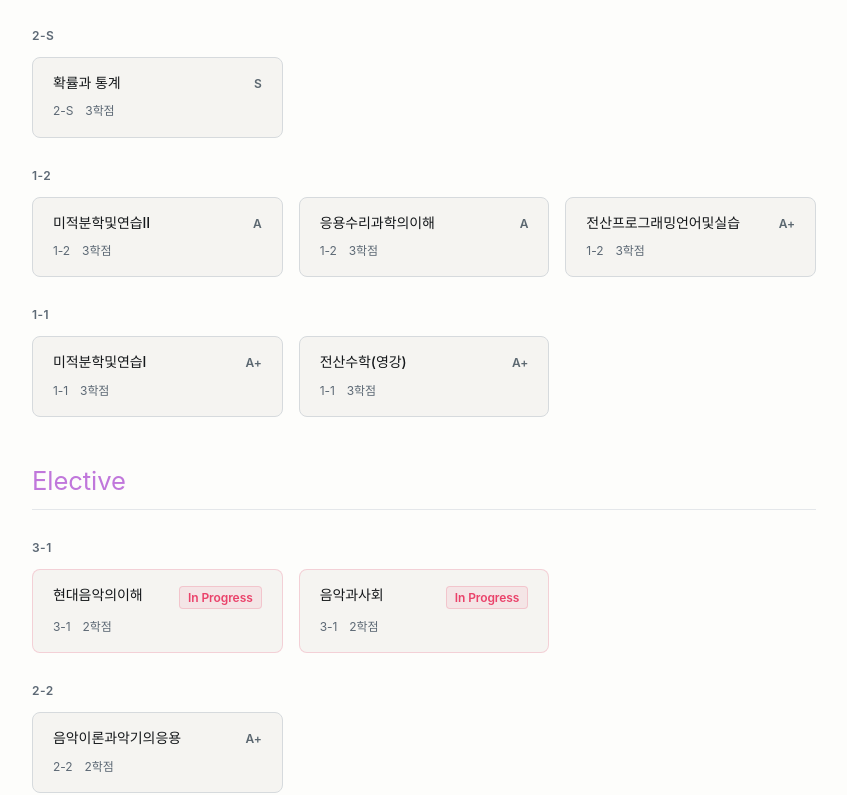
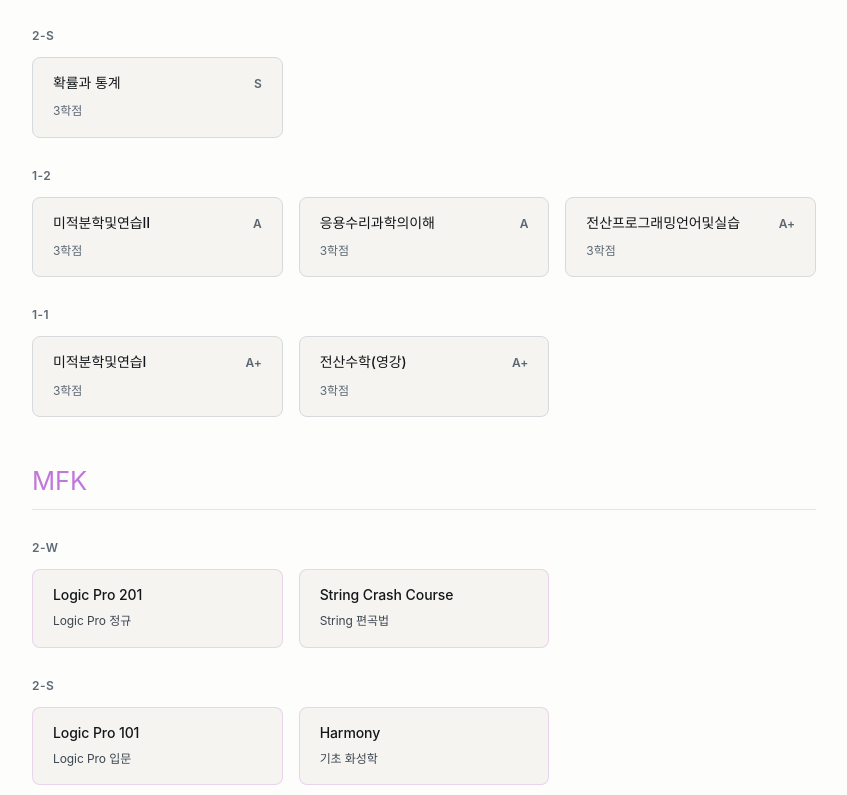
Before and after one commit to sonluos/woochive, a React (Vite) app: page /foundations in a window 1280 px wide. Shown: the part 1129-1924 px from the top of the page, without its empty margins (216-1063 px from the left). Built offline with nearby package versions, Linux system fonts and the light colour scheme; a web font is replaced by a local one.

Commit message:
feat: MFK section between Major and Elective, remove semester from cards

```diff
--- a/src/data/foundations.ts
+++ b/src/data/foundations.ts
@@ -6,8 +6,16 @@ export interface CourseEntry {
   inProgress?: boolean;
 }
 
+export interface MFKEntry {
+  semester: string;
+  title: string;
+  description: string;
+  inProgress?: boolean;
+}
+
 export interface FoundationsCoursesData {
   major: CourseEntry[];
+  mfk: MFKEntry[];
   elective: CourseEntry[];
 }
 
@@ -40,6 +48,14 @@ export const foundationsData: FoundationsCoursesData = {
     { semester: '1-1', name: '미적분학및연습Ⅰ', credits: 3, grade: 'A+' },
     { semester: '1-1', name: '전산수학(영강)', credits: 3, grade: 'A+' },
   ],
+  mfk: [
+    // 2-W
+    { semester: '2-W', title: 'Logic Pro 201', description: 'Logic Pro 정규' },
+    { semester: '2-W', title: 'String Crash Course', description: 'String 편곡법' },
+    // 2-S
+    { semester: '2-S', title: 'Logic Pro 101', description: 'Logic Pro 입문' },
+    { semester: '2-S', title: 'Harmony', description: '기초 화성학' },
+  ],
   elective: [
     // 3-1
     { semester: '3-1', name: '현대음악의이해', credits: 2, inProgress: true },
--- a/src/pages/Foundations.css
+++ b/src/pages/Foundations.css
@@ -61,6 +61,10 @@
 
 .foundations__section-heading--major {
   color: #5B6770;
+}
+
+.foundations__section-heading--mfk {
+  color: #C077DB;
 }
 
 .foundations__section-heading--elective {
@@ -155,9 +159,23 @@
   color: var(--ink-muted);
 }
 
+.course-card__desc {
+  font-size: var(--text-xs);
+  color: var(--ink-soft);
+}
+
 .course-card__credits {
   font-size: var(--text-xs);
   color: var(--ink-muted);
+}
+
+.course-card--mfk {
+  border-color: rgba(192, 119, 219, 0.25);
+}
+
+.course-card--mfk:hover {
+  border-color: #C077DB;
+  box-shadow: 0 2px 8px rgba(192, 119, 219, 0.12);
 }
 
 /* Responsive */
--- a/src/pages/Foundations.tsx
+++ b/src/pages/Foundations.tsx
@@ -1,5 +1,5 @@
 import { useMemo } from 'react';
-import { foundationsData, CourseEntry } from '../data/foundations';
+import { foundationsData, CourseEntry, MFKEntry } from '../data/foundations';
 import './Foundations.css';
 
 // Major = gray (#5B6770), Elective = purple (#C077DB) — interpolate by ratio
@@ -22,8 +22,20 @@ function CourseCard({ course }: { course: CourseEntry }) {
         )}
       </div>
       <div className="course-card__meta">
-        <span className="course-card__semester">{course.semester}</span>
         <span className="course-card__credits">{course.credits}학점</span>
+      </div>
+    </div>
+  );
+}
+
+function MFKCard({ entry }: { entry: MFKEntry }) {
+  return (
+    <div className={`course-card course-card--mfk ${entry.inProgress ? 'course-card--in-progress' : ''}`}>
+      <div className="course-card__header">
+        <span className="course-card__name">{entry.title}</span>
+      </div>
+      <div className="course-card__meta">
+        <span className="course-card__desc">{entry.description}</span>
       </div>
     </div>
   );
@@ -57,6 +69,34 @@ function CourseSection({ courses }: { courses: CourseEntry[] }) {
   );
 }
 
+function MFKSection({ entries }: { entries: MFKEntry[] }) {
+  const semesters: { label: string; items: MFKEntry[] }[] = [];
+  let currentSemester = '';
+
+  entries.forEach((e) => {
+    if (e.semester !== currentSemester) {
+      currentSemester = e.semester;
+      semesters.push({ label: e.semester, items: [] });
+    }
+    semesters[semesters.length - 1].items.push(e);
+  });
+
+  return (
+    <>
+      {semesters.map((sem) => (
+        <div key={sem.label} className="foundations__semester-group">
+          <span className="foundations__semester-label">{sem.label}</span>
+          <div className="foundations__grid">
+            {sem.items.map((e, i) => (
+              <MFKCard key={i} entry={e} />
+            ))}
+          </div>
+        </div>
+      ))}
+    </>
+  );
+}
+
 export default function Foundations() {
   // Title color based on Elective:Major ratio
   const titleColor = useMemo(() => {
@@ -80,6 +120,9 @@ export default function Foundations() {
         <h2 className="foundations__section-heading foundations__section-heading--major">Major</h2>
         <CourseSection courses={foundationsData.major} />
 
+        <h2 className="foundations__section-heading foundations__section-heading--mfk">MFK</h2>
+        <MFKSection entries={foundationsData.mfk} />
+
         <h2 className="foundations__section-heading foundations__section-heading--elective">Elective</h2>
         <CourseSection courses={foundationsData.elective} />
       </section>
```
